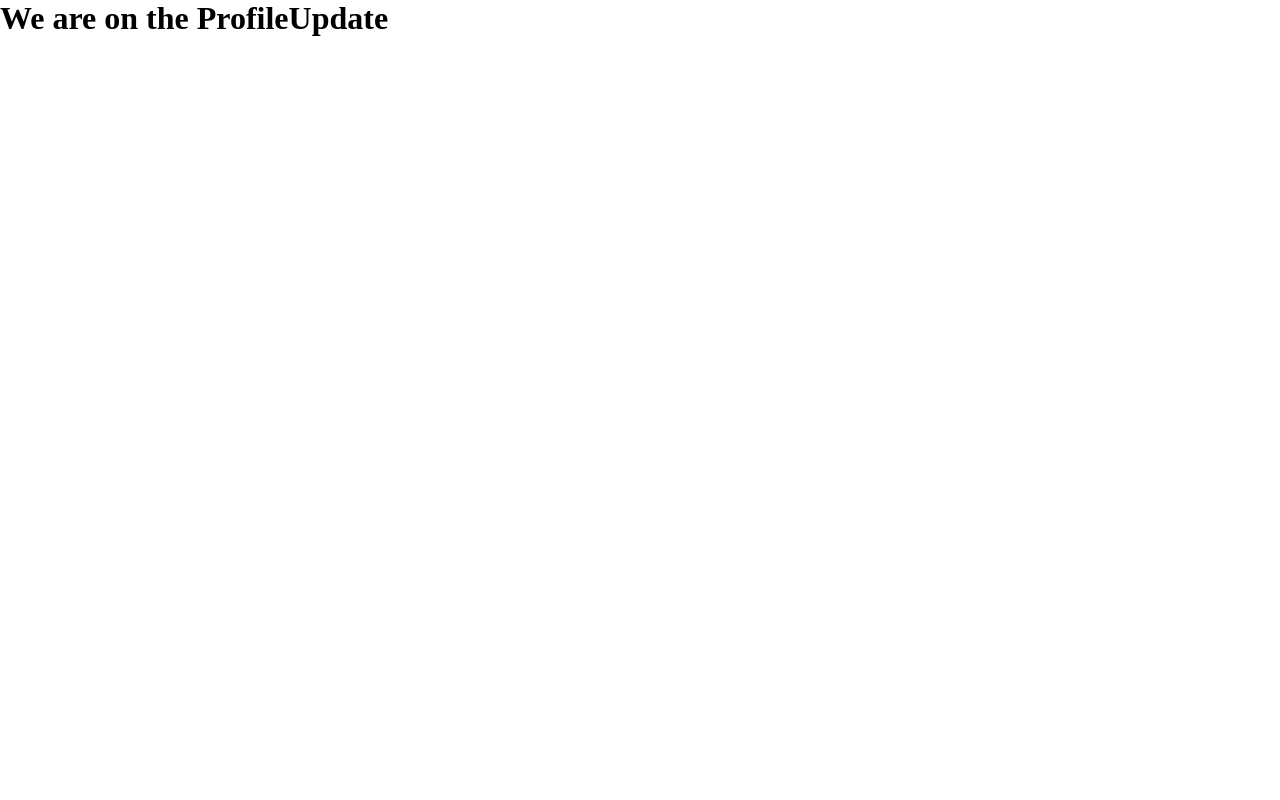
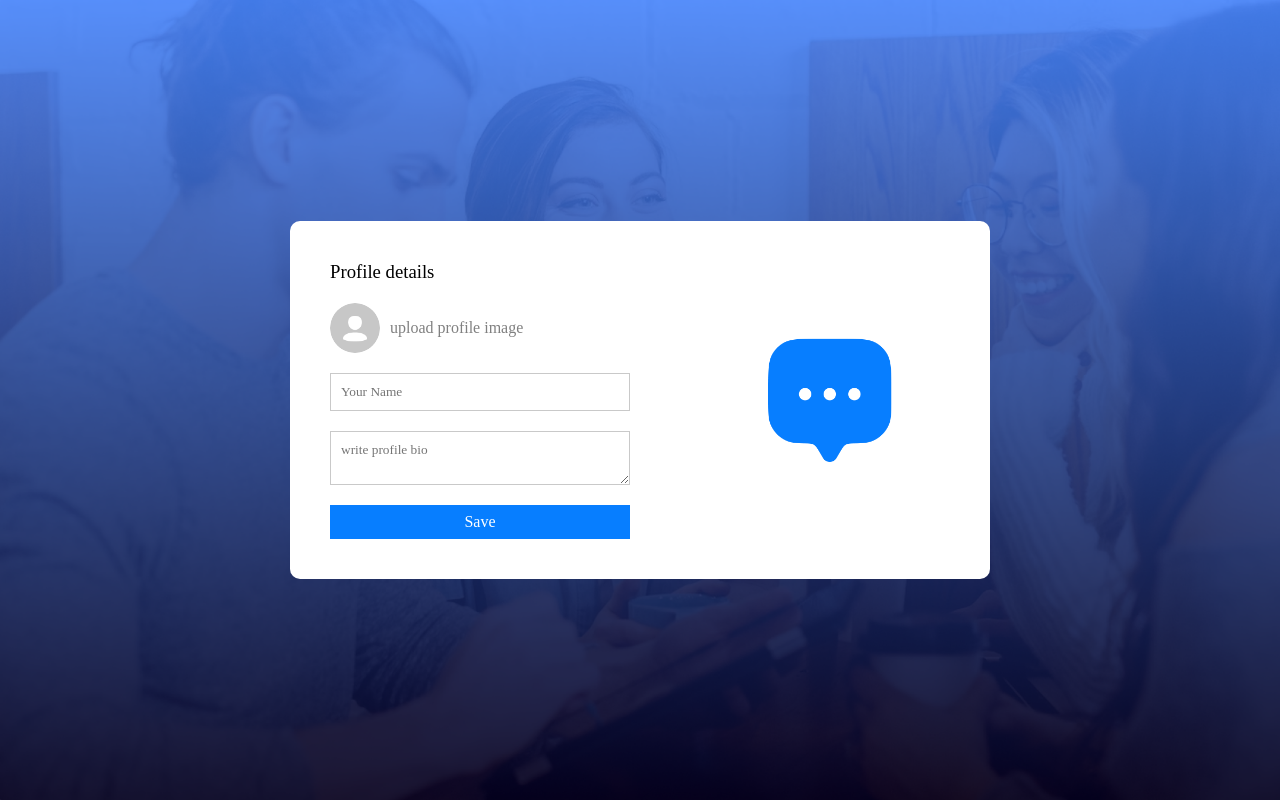
Before and after one commit to GitAthisruth/react_firebase_chat_application, a React (Vite) app in the folder anatomy-chat-app/: page /profile-update in a window 1280 px wide. Built offline with nearby package versions, Linux system fonts and the light colour scheme; the HTML template or start-up script is replaced by a standard one.

Commit message:
profile updater

```diff
--- a/anatomy-chat-app/src/pages/ProfileUpdate/ProfileUpdate.css
+++ b/anatomy-chat-app/src/pages/ProfileUpdate/ProfileUpdate.css
@@ -0,0 +1,65 @@
+.profile {
+    min-height: 100vh;
+    background: url(/background.png) no-repeat;
+    background-size: cover;
+    display: flex;
+    align-items: center;
+    justify-content: center;
+}
+
+.profile-container {
+    background: white;
+    display: flex;
+    align-items: center;
+    justify-content: space-between;
+    min-width: 700px;
+    border-radius: 10px;
+}
+
+.profile-pic {
+    max-width: 160px;
+    aspect-ratio: 1/1;
+    margin: 20px auto;
+    border-radius: 50%;
+}
+
+.profile form {
+    display: flex;
+    flex-direction: column;
+    gap: 20px;
+    padding: 40px;
+}
+
+.profile form h3 {
+    font-weight: 500;
+}
+
+.profile label {
+    display: flex;
+    align-items: center;
+    gap: 10px;
+    color: gray;
+    cursor: pointer;
+}
+
+.profile label img {
+    width: 50px;
+    aspect-ratio: 1/1;
+    border-radius: 50%;
+}
+
+.profile input,
+textarea {
+    padding: 10px;
+    min-width: 300px;
+    border: 1px solid #c9c9c9;
+    outline-color: #077eff;
+}
+
+.profile form button {
+    border: none;
+    color: white;
+    background-color: #077eff;
+    padding: 8px;
+    font-size: 16px;
+}
--- a/anatomy-chat-app/src/pages/ProfileUpdate/ProfileUpdate.jsx
+++ b/anatomy-chat-app/src/pages/ProfileUpdate/ProfileUpdate.jsx
@@ -1,9 +1,23 @@
 import React from "react";
+import assets from "../../assets/assets";
 import './ProfileUpdate.css';
 const ProfileUpdate = () => {
     return (
-        <div>
-            <h1>We are on the ProfileUpdate</h1>
+        <div className="profile">
+            <div className="profile-container">
+                <form>
+                    <h3>Profile details</h3>
+                    <label htmlFor="avatar">
+                        <input type="file" id="avatar" accept='.png,.jpeg,.jpg' hidden />
+                        <img src={assets.avatar_icon} alt="" />
+                        upload profile image
+                    </label>
+                    <input type="text" placeholder="Your Name" required />
+                    <textarea placeholder="write profile bio" required></textarea>
+                    <button type="submit">Save</button>
+                </form>
+                <img className="profile-pic" src={assets.logo_icon} alt="" />
+            </div>
         </div>
     );
 };
```
